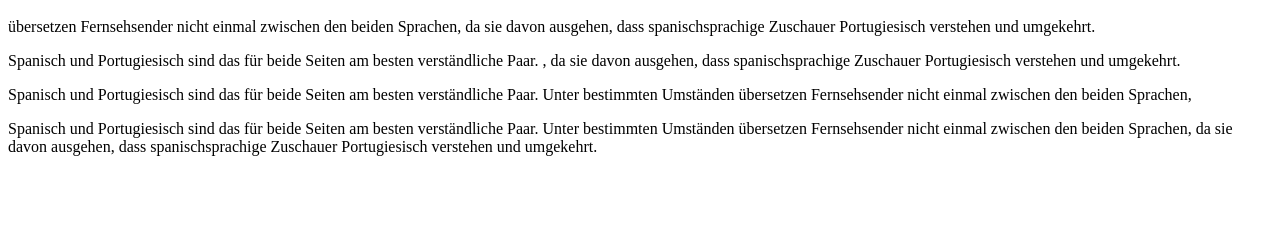
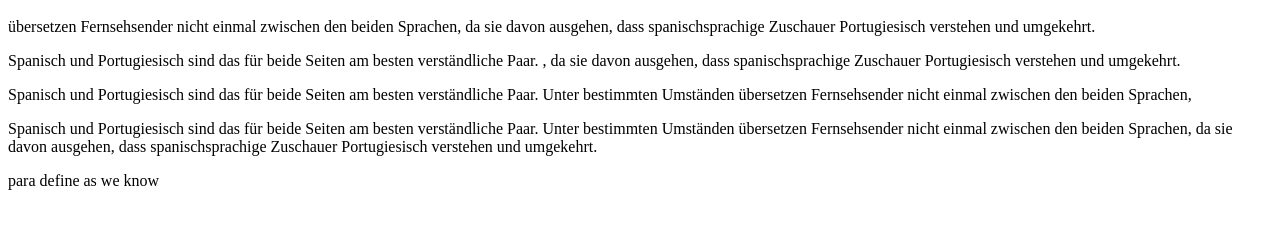
Before and after one commit to Ezn-word/new-ad, a plain HTML site: page index.html in a window 1280 px wide. Shown: the part 48-276 px from the top of the page. Drawn offline with Linux system fonts and the light colour scheme.

Commit message:
add text

```diff
--- a/index.html
+++ b/index.html
@@ -17,3 +17,8 @@
 <p>
     Spanisch und Portugiesisch sind das für beide Seiten am besten verständliche Paar. Unter bestimmten Umständen übersetzen Fernsehsender nicht einmal zwischen den beiden Sprachen, da sie davon ausgehen, dass spanischsprachige Zuschauer Portugiesisch verstehen und umgekehrt.
 </p>
+
+<p>
+    para define
+    as we know
+</p>
```
